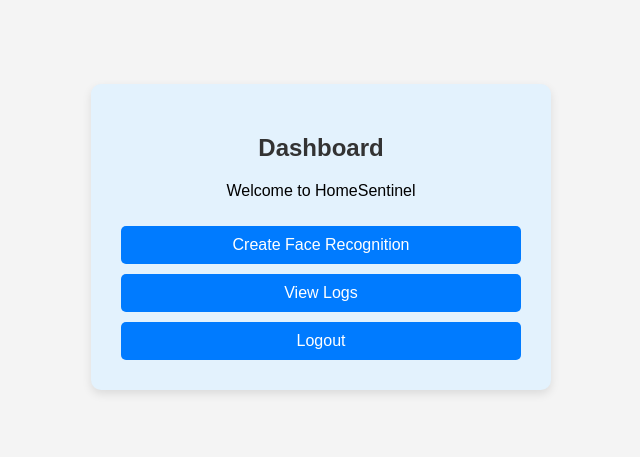
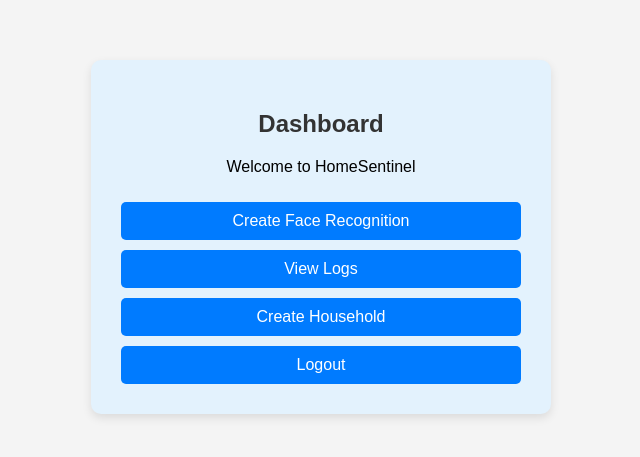
Before and after one commit to taanishqs28/HomeSentinel, a React (Create React App) app in the folder react-frontend/: page /dashboard in a window 1280 px wide. Shown: the part 163-620 px from the top of the page, without its empty margins (319-959 px from the left). Built offline with nearby package versions, Linux system fonts and the light colour scheme; no server answers; sample sign-in values are in the browser's storage; the HTML template or start-up script is replaced by a standard one.

Commit message:
Updated Dashboard with create household button

```diff
--- a/react-frontend/src/pages/Dashboard.js
+++ b/react-frontend/src/pages/Dashboard.js
@@ -18,6 +18,7 @@
       <p>Welcome to HomeSentinel</p>
       <button onClick={() => navigate("/create-face-recognition")}>Create Face Recognition</button>
       <button onClick={() => navigate("/view-logs")}>View Logs</button>
+      <button onClick={() => navigate("/create-household")}>Create Household</button>
       <button onClick={() => {
         localStorage.removeItem("token");
         navigate("/login");
```
